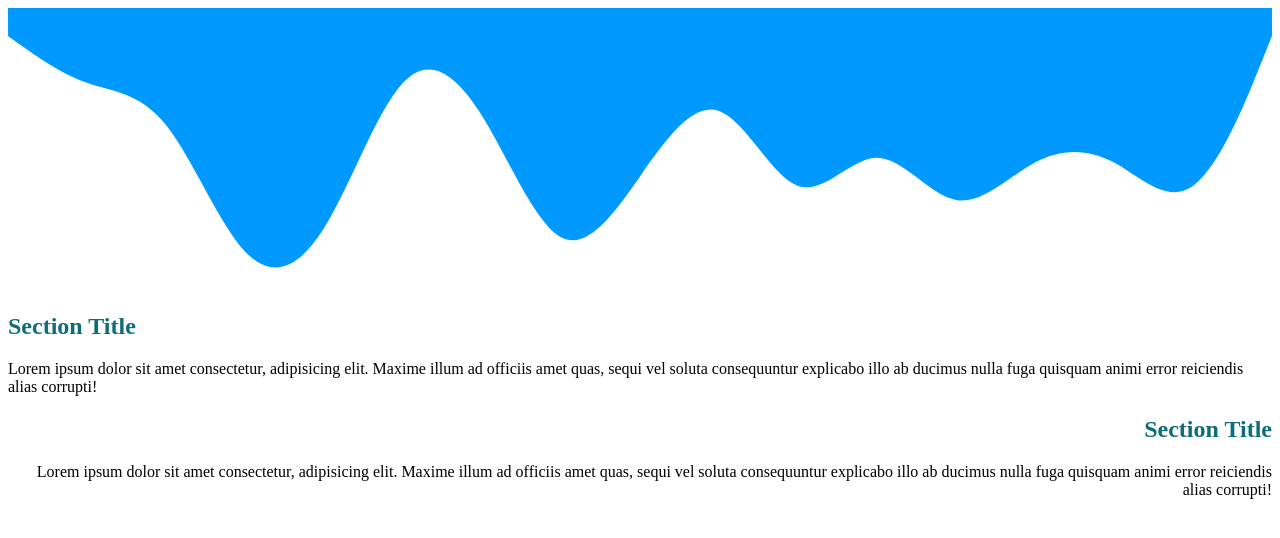
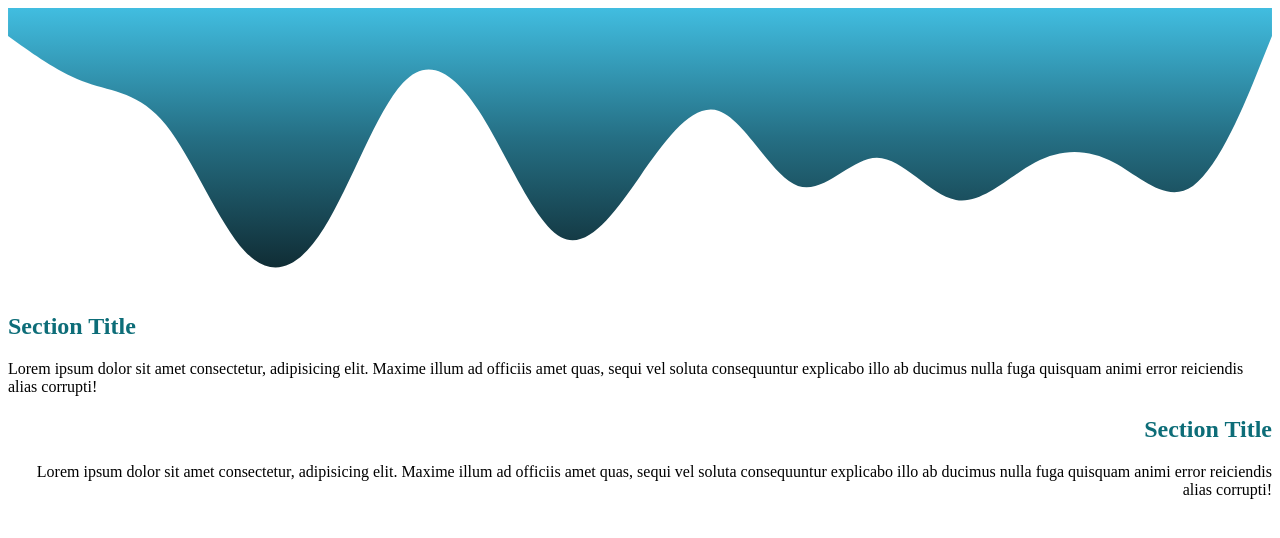
Before and after one commit to Kavvannah/mobile-friendly-practice, a plain HTML site: page index.html in a window 1280 px wide. Drawn offline with Linux system fonts and the light colour scheme.

Commit message:
added linear gradient to svg

```diff
--- a/css/style.css
+++ b/css/style.css
@@ -1,3 +1,6 @@
+svg {
+    fill: #0d6d78;
+}
 .one{
     text-align: left;
 }
--- a/index.html
+++ b/index.html
@@ -9,7 +9,18 @@
     <title>Take Home Challenge</title>
 </head>
 <body>
-    <svg xmlns="http://www.w3.org/2000/svg" viewBox="0 0 1440 320"><path fill="#0099ff" fill-opacity="1" d="M0,32L15,42.7C30,53,60,75,90,85.3C120,96,150,96,180,133.3C210,171,240,245,270,277.3C300,309,330,299,360,250.7C390,203,420,117,450,85.3C480,53,510,75,540,122.7C570,171,600,245,630,261.3C660,277,690,235,720,192C750,149,780,107,810,117.3C840,128,870,192,900,202.7C930,213,960,171,990,170.7C1020,171,1050,213,1080,218.7C1110,224,1140,192,1170,176C1200,160,1230,160,1260,176C1290,192,1320,224,1350,202.7C1380,181,1410,107,1425,69.3L1440,32L1440,0L1425,0C1410,0,1380,0,1350,0C1320,0,1290,0,1260,0C1230,0,1200,0,1170,0C1140,0,1110,0,1080,0C1050,0,1020,0,990,0C960,0,930,0,900,0C870,0,840,0,810,0C780,0,750,0,720,0C690,0,660,0,630,0C600,0,570,0,540,0C510,0,480,0,450,0C420,0,390,0,360,0C330,0,300,0,270,0C240,0,210,0,180,0C150,0,120,0,90,0C60,0,30,0,15,0L0,0Z">
+    <svg xmlns="http://www.w3.org/2000/svg" viewBox="0 0 1440 320">
+        <style>
+            .answer-key {
+                fill: url(#gradient);
+            }
+        </style>
+        <linearGradient id="gradient" x2="0%" y2="100%">
+            <stop offset="0%" stop-color="#41BDE0" />
+            <stop offset="50%" stop-color="#256F84" />
+            <stop offset="100%" stop-color="#102D35" />
+        </linearGradient>
+        <path class ="answer-key"fill-opacity="1" d="M0,32L15,42.7C30,53,60,75,90,85.3C120,96,150,96,180,133.3C210,171,240,245,270,277.3C300,309,330,299,360,250.7C390,203,420,117,450,85.3C480,53,510,75,540,122.7C570,171,600,245,630,261.3C660,277,690,235,720,192C750,149,780,107,810,117.3C840,128,870,192,900,202.7C930,213,960,171,990,170.7C1020,171,1050,213,1080,218.7C1110,224,1140,192,1170,176C1200,160,1230,160,1260,176C1290,192,1320,224,1350,202.7C1380,181,1410,107,1425,69.3L1440,32L1440,0L1425,0C1410,0,1380,0,1350,0C1320,0,1290,0,1260,0C1230,0,1200,0,1170,0C1140,0,1110,0,1080,0C1050,0,1020,0,990,0C960,0,930,0,900,0C870,0,840,0,810,0C780,0,750,0,720,0C690,0,660,0,630,0C600,0,570,0,540,0C510,0,480,0,450,0C420,0,390,0,360,0C330,0,300,0,270,0C240,0,210,0,180,0C150,0,120,0,90,0C60,0,30,0,15,0L0,0Z">
         </path>
     </svg>
         <div class="one">
```
